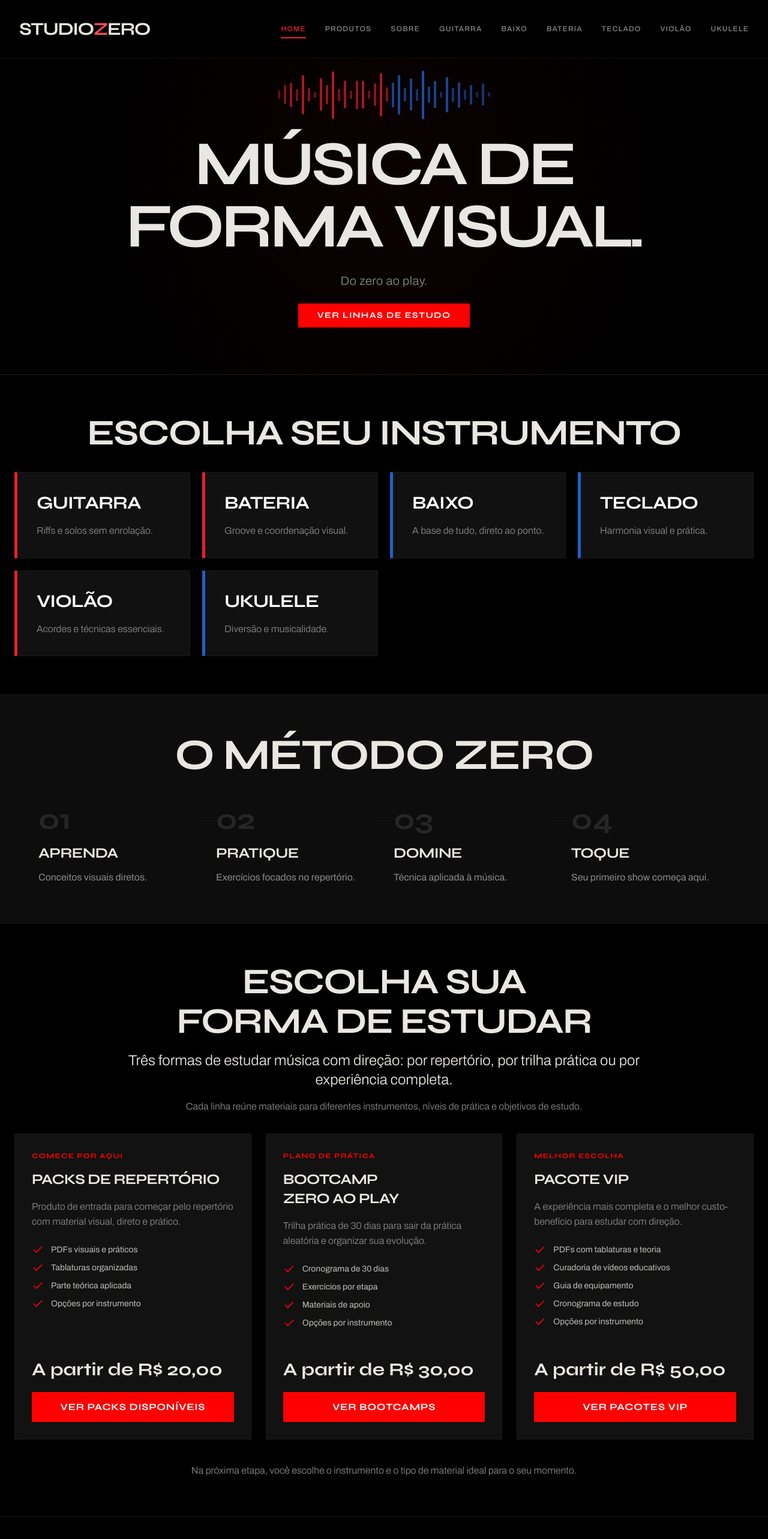
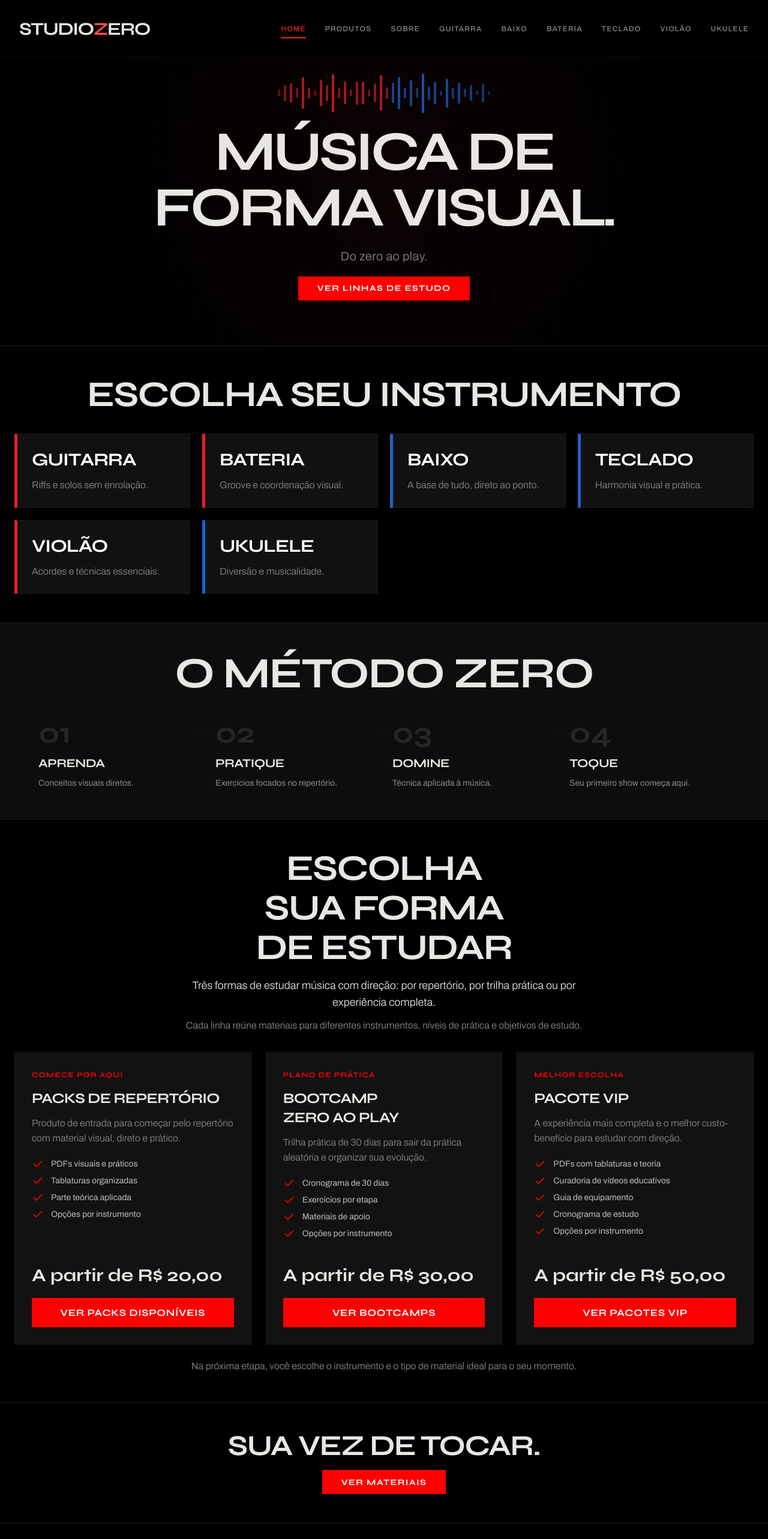
Before and after one commit to Tiffanylimaa/studiozero, a React (Vite) app in the folder apps/web/: page / in a window 1280 px wide. Shown: the top 2566 px of the page at 60% size. Built offline with nearby package versions, Linux system fonts and the light colour scheme.

Commit message:
Densify homepage layout

```diff
--- a/apps/web/src/index.css
+++ b/apps/web/src/index.css
@@ -103,7 +103,7 @@
 
 @layer components {
   .instrument-card {
-    @apply bg-[#111111] p-8 border-y border-r border-border border-l-[5px] transition-all duration-300 cursor-pointer hover:scale-[1.02] flex flex-col h-full;
+    @apply bg-[#111111] p-5 md:p-6 border-y border-r border-border border-l-[5px] transition-all duration-300 cursor-pointer hover:scale-[1.02] flex flex-col h-full;
   }
   .instrument-card-red {
     @apply border-l-[#E8202A] hover:shadow-[0_0_30px_rgba(232,32,42,0.15)];
@@ -112,7 +112,7 @@
     @apply border-l-[#2260CC] hover:shadow-[0_0_30px_rgba(34,96,204,0.15)];
   }
   .instrument-title {
-    @apply font-syne font-bold text-white uppercase text-3xl mb-4 transition-colors;
+    @apply font-syne font-bold text-white uppercase text-2xl md:text-3xl mb-2 md:mb-3 transition-colors;
   }
   .instrument-subtitle {
     @apply font-archivo font-light text-[#8A8A8A] flex-grow;
--- a/apps/web/src/pages/HomePage.jsx
+++ b/apps/web/src/pages/HomePage.jsx
@@ -109,25 +109,25 @@ function HomePage() {
 
       <main>
         {/* SECTION 1: HERO */}
-        <section className="relative min-h-[72svh] md:min-h-[78svh] flex flex-col items-center justify-center pt-20 pb-10 px-6 overflow-hidden">
+        <section className="relative min-h-[68svh] md:min-h-[72svh] flex flex-col items-center justify-center pt-20 pb-8 px-6 overflow-hidden">
           <div className="absolute inset-0 bg-[radial-gradient(circle_at_center,rgba(232,32,42,0.05)_0%,transparent_70%)] pointer-events-none" />
 
           <motion.div
             initial={{ opacity: 0, y: 40 }}
             animate={{ opacity: 1, y: 0 }}
             transition={{ duration: 0.8, ease: "easeOut" }}
-            className="relative z-10 text-center max-w-6xl mx-auto space-y-5 md:space-y-6"
+            className="relative z-10 text-center max-w-6xl mx-auto space-y-4 md:space-y-5"
           >
-            <div className="flex items-center justify-center gap-1 md:gap-[6px] mb-4 md:mb-6 h-16 md:h-20 opacity-80 mix-blend-screen">
+            <div className="flex items-center justify-center gap-1 md:gap-[6px] mb-4 md:mb-5 h-14 md:h-16 opacity-80 mix-blend-screen">
               {WAVEFORM_BARS.map((bar, i) => {
                 const isRed = i < 19;
                 const opacity = 0.4 + bar.h / 230 * 0.6;
                 const color = isRed ? `rgba(232, 32, 42, ${opacity})` : `rgba(34, 96, 204, ${opacity})`;
-                return <WaveformBar key={i} height={bar.h * 0.43} delay={bar.delay} color={color} />;
+                return <WaveformBar key={i} height={bar.h * 0.35} delay={bar.delay} color={color} />;
               })}
             </div>
 
-            <h1 className="text-5xl sm:text-6xl md:text-7xl lg:text-[5.8rem] xl:text-[6.5rem] font-syne font-bold leading-[0.95] tracking-tighter uppercase">
+            <h1 className="text-5xl sm:text-6xl md:text-7xl lg:text-[5rem] xl:text-[5.8rem] font-syne font-bold leading-[0.95] tracking-tighter uppercase">
               Música de<br />forma visual.
             </h1>
 
@@ -144,7 +144,7 @@ function HomePage() {
         </section>
 
         {/* SECTION 2: INSTRUMENTS GRID */}
-        <section className="py-12 md:py-16 px-6 bg-background border-t border-border">
+        <section className="py-10 md:py-12 px-6 bg-background border-t border-border">
           <div className="max-w-7xl mx-auto">
             <h2 className="mb-6 md:mb-8 text-center">Escolha seu instrumento</h2>
             <div className="grid grid-cols-1 md:grid-cols-2 lg:grid-cols-4 gap-4 md:gap-5">
@@ -167,20 +167,20 @@ function HomePage() {
         </section>
 
         {/* SECTION 3: METHOD */}
-        <section className="py-12 md:py-16 px-6 bg-section-contrast border-y border-border">
+        <section className="py-10 md:py-12 px-6 bg-section-contrast border-y border-border">
           <div className="max-w-6xl mx-auto">
-            <h2 className="font-syne text-4xl sm:text-5xl md:text-6xl lg:text-7xl font-bold tracking-tight uppercase text-foreground text-center mb-10 md:mb-12">
+            <h2 className="font-syne text-4xl sm:text-5xl md:text-6xl lg:text-7xl font-bold tracking-tight uppercase text-foreground text-center mb-8 md:mb-10">
               O Método Zero
             </h2>
-            <div className="grid grid-cols-1 md:grid-cols-4 gap-6 md:gap-8 relative">
-              <div className="hidden md:block absolute top-5 left-0 w-full h-px bg-border/50" />
+            <div className="grid grid-cols-1 md:grid-cols-4 gap-5 md:gap-7 relative">
+              <div className="hidden md:block absolute top-5 left-0 w-full h-px bg-border/40" />
               {steps.map((step, i) => (
                 <div key={i} className="relative z-10 bg-section-contrast pt-0">
-                  <span className="font-syne text-4xl md:text-5xl font-bold text-muted-foreground/20 block mb-4">
+                  <span className="font-syne text-4xl md:text-5xl font-bold text-muted-foreground/20 block mb-3">
                     {step.num}
                   </span>
-                  <h3 className="font-syne text-xl md:text-2xl uppercase tracking-tight text-foreground mb-3">{step.title}</h3>
-                  <p className="text-sm md:text-base text-muted-foreground leading-relaxed">{step.desc}</p>
+                  <h3 className="font-syne text-lg md:text-xl uppercase tracking-tight text-foreground mb-2">{step.title}</h3>
+                  <p className="text-sm text-muted-foreground leading-relaxed">{step.desc}</p>
                 </div>
               ))}
             </div>
@@ -188,18 +188,18 @@ function HomePage() {
         </section>
 
         {/* SECTION 4: PRODUCTS */}
-        <section className="py-12 md:py-16 px-6 bg-background">
+        <section className="py-10 md:py-12 px-6 bg-background">
           <div className="max-w-7xl mx-auto">
-            <div className="text-center mb-6 md:mb-8 max-w-4xl mx-auto">
+            <div className="text-center mb-6 md:mb-8 max-w-2xl mx-auto">
               <h2 className="mb-4">Escolha sua forma de estudar</h2>
-              <p className="text-xl md:text-2xl text-foreground font-light mb-4">
+              <p className="text-base md:text-lg text-foreground font-light mb-3">
                 Três formas de estudar música com direção: por repertório, por trilha prática ou por experiência completa.
               </p>
               <p className="text-muted-foreground font-light">
                 Cada linha reúne materiais para diferentes instrumentos, níveis de prática e objetivos de estudo.
               </p>
             </div>
-            <div className="grid grid-cols-1 md:grid-cols-3 gap-6">
+            <div className="grid grid-cols-1 md:grid-cols-3 gap-5 md:gap-6">
               {products.map((prod, i) => (
                 <div key={i} className="bg-card border border-border p-6 md:p-7 flex flex-col h-full hover:border-primary/50 transition-colors">
                   {prod.label && (
@@ -207,13 +207,13 @@ function HomePage() {
                       {prod.label}
                     </p>
                   )}
-                  <h3 className="text-xl md:text-2xl mb-4">{prod.title}</h3>
+                  <h3 className="text-xl md:text-2xl mb-3">{prod.title}</h3>
 
                   {prod.desc && (
-                    <p className="text-muted-foreground font-light mb-6">{prod.desc}</p>
+                    <p className="text-muted-foreground font-light mb-5">{prod.desc}</p>
                   )}
 
-                  <ul className={`space-y-2.5 mb-6 flex-grow ${!prod.desc ? 'mt-3' : ''}`}>
+                  <ul className={`space-y-2 mb-5 flex-grow ${!prod.desc ? 'mt-3' : ''}`}>
                     {prod.features.map((feat, j) => (
                       <li key={j} className="flex items-start text-sm text-foreground/80">
                         <Check className="w-5 h-5 text-primary mr-3 shrink-0" />
@@ -222,7 +222,7 @@ function HomePage() {
                     ))}
                   </ul>
 
-                  <div className="mt-auto pt-6 border-t border-border/50">
+                  <div className="mt-auto pt-5 border-t border-border/50">
                     <div className="text-2xl md:text-3xl font-syne font-bold mb-5">{prod.price}</div>
                     <Button asChild className="w-full bg-primary hover:bg-primary/90 text-white rounded-sm px-4 py-4 min-h-[3.1rem] font-syne uppercase tracking-wider text-sm md:text-base whitespace-normal text-center leading-tight">
                       <Link to="/produtos">
@@ -234,14 +234,14 @@ function HomePage() {
               ))}
             </div>
 
-            <p className="text-center text-sm md:text-base text-muted-foreground font-light mt-10 max-w-2xl mx-auto">
+            <p className="text-center text-sm md:text-base text-muted-foreground font-light mt-6 max-w-2xl mx-auto">
               Na próxima etapa, você escolhe o instrumento e o tipo de material ideal para o seu momento.
             </p>
           </div>
         </section>
 
         {/* SECTION 5: FINAL CTA */}
-        <section className="py-12 md:py-14 px-6 bg-background border-t border-border text-center">
+        <section className="py-10 md:py-12 px-6 bg-background border-t border-border text-center">
           <div className="max-w-3xl mx-auto space-y-4">
             <h2 className="text-4xl md:text-5xl">Sua vez de tocar.</h2>
             <Button asChild className="bg-primary hover:bg-primary/90 text-white rounded-sm px-6 md:px-8 py-4 md:py-5 font-syne uppercase tracking-widest whitespace-normal text-center leading-tight">
```
